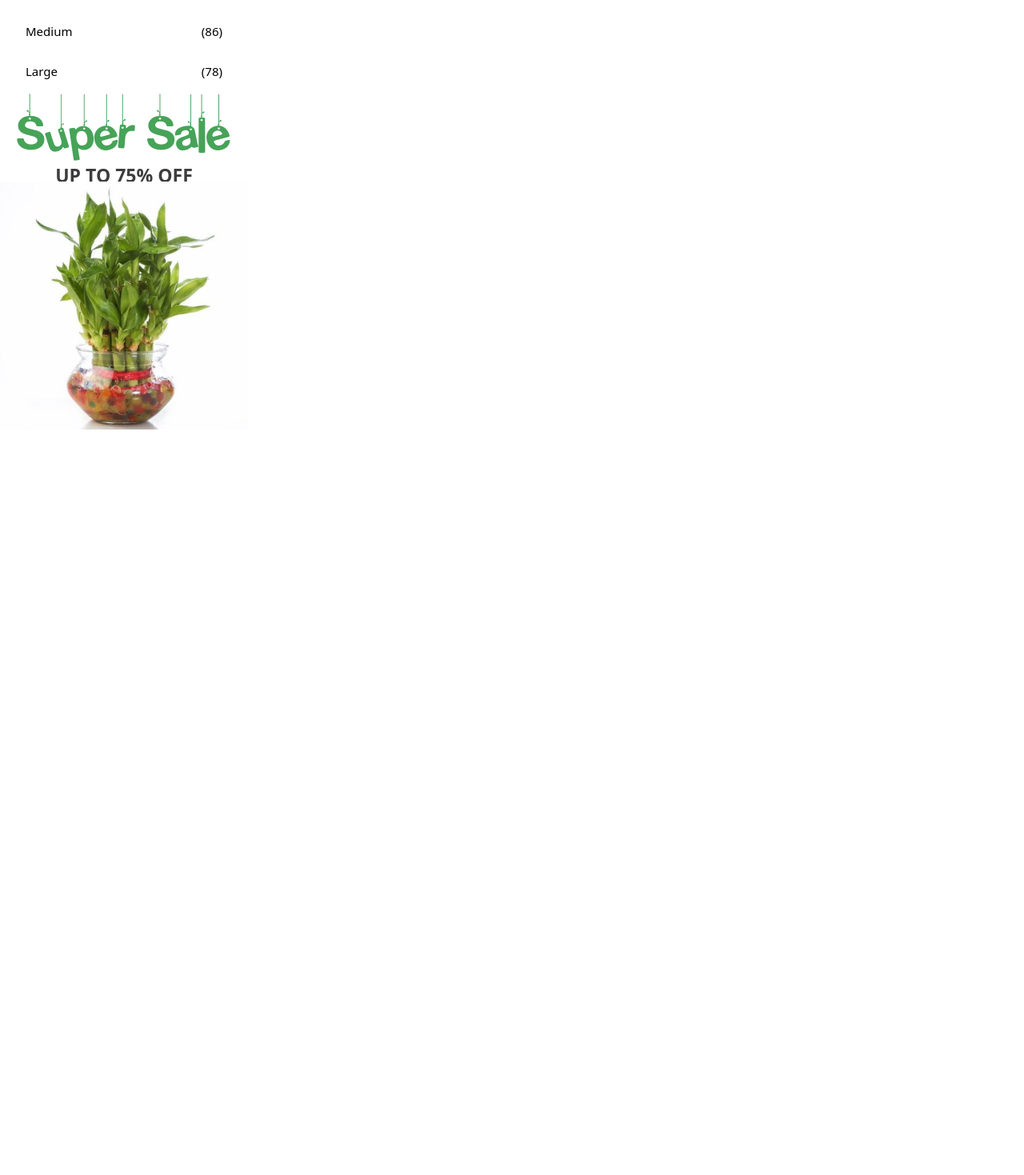
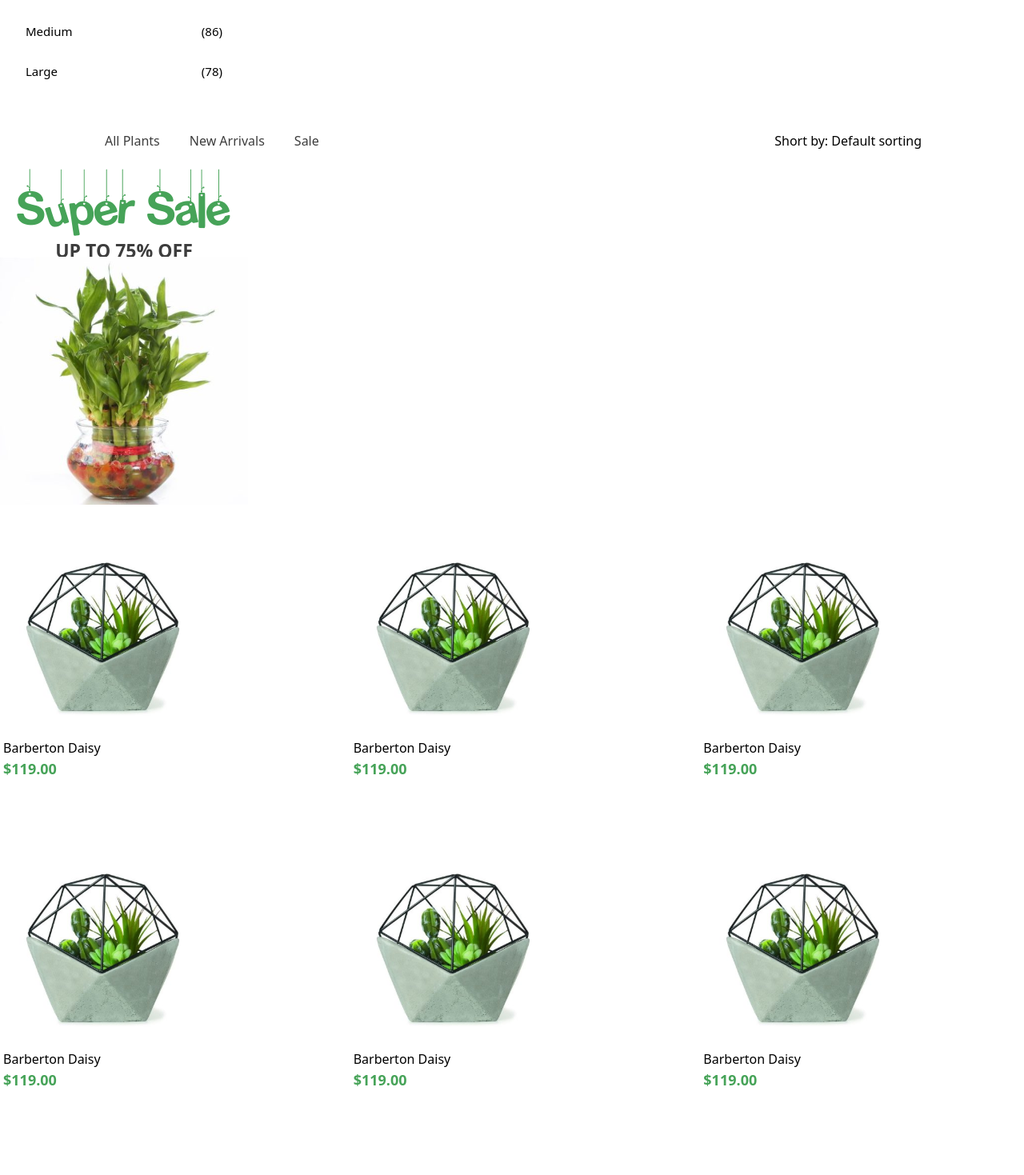
Before and after one commit to diyorbekravshanqulov/VueJs, a Vue app: page / in a window 1280 px wide. Shown: the part 1461-2930 px from the top of the page at 80% size. Before the commit the page ends 1998 px from the top, so only its background shows below. Built offline with nearby package versions, Linux system fonts and the light colour scheme.

Commit message:
complate

```diff
--- a/src/App.vue
+++ b/src/App.vue
@@ -3,11 +3,15 @@ import Header from "./components/Header.vue";
 import Top_side from "./components/Top_side.vue";
 import Category from "./components/category.vue";
 import Sale from "./components/Sale.vue";
+import Menu from "./components/Menu.vue";
+import Flowers from "./components/Flowers.vue";
 </script>
 
 <template>
   <Header />
   <Top_side />
   <Category />
+  <Menu />
   <Sale />
+  <Flowers />
 </template>
--- /dev/null
+++ b/src/components/Flowers.vue
@@ -0,0 +1,40 @@
+<template>
+  <div class="container">
+    <div v-for="item in 9" class="box">
+      <img src="../../public/flower.svg" alt="flower" />
+      <p>Barberton Daisy</p>
+      <p>$119.00</p>
+    </div>
+  </div>
+</template>
+
+<style scoped>
+.container {
+  margin-top: 12px;
+  display: grid;
+  grid-template-columns: repeat(3, 1fr);
+  gap: 33px;
+  position: relative;
+}
+
+.box {
+  padding: 30px 4px;
+}
+p:first-child {
+  margin-top: 31px;
+  color: #3d3d3d;
+  font-size: 16px;
+  font-weight: 400;
+  line-height: 16px;
+  text-align: left;
+}
+
+p:last-child {
+  margin-top: 6px;
+  color: #46a358;
+  font-size: 18px;
+  font-weight: 700;
+  line-height: 16px;
+  text-align: left;
+}
+</style>
--- a/src/components/Header.vue
+++ b/src/components/Header.vue
@@ -35,6 +35,7 @@ const icon = ref(["../../public/search.svg", "../../public/cart.svg"]);
 }
 
 .menu {
+  display: flex;
   gap: 50px;
   color: #3d3d3d;
   border: 3px solid transparent;
--- a/src/components/Menu.vue
+++ b/src/components/Menu.vue
@@ -9,18 +9,41 @@ const items = ref(["All Plants", "New Arrivals", "Sale"]);
     <div class="right">
       <a v-for="item in items" :key="item" href="">{{ item }}</a>
     </div>
+    <div class="left">
+      <p>Short by: Default sorting</p>
+    </div>
   </div>
 </template>
 
 <style scoped>
 .container {
-  width: 310px;
+  /* width: 310px; */
   margin-top: 12px;
   display: flex;
-  flex-direction: column;
-  /* padding: 26px 10%; */
+  padding: 26px 10%;
   gap: 20px;
-  position: relative;
+  justify-content: space-between;
+  align-items: center;
+}
 
+.right {
+  display: flex;
+  gap: 37px;
+  color: #3d3d3d;
+  border: 3px solid transparent;
+}
+
+a {
+  transition: all 0.1s;
+}
+
+a:hover {
+  font-size: 15px;
+  font-weight: 400;
+  line-height: 16px;
+  text-align: left;
+  color: #46a358;
+  font-weight: 700;
+  border-bottom: 3px solid #46a358;
 }
 </style>
```
Also changed, not shown: public/flower.svg (added).
